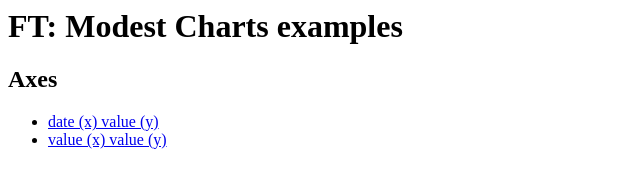
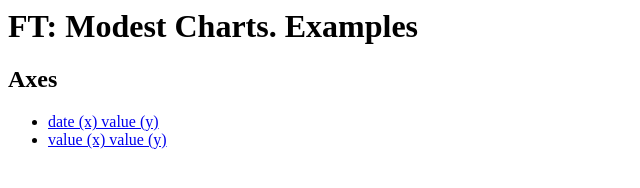
Before and after one commit to ft-interactive/ft-chart-examples, a website: page index.html in a window 1280 px wide. Shown: the whole page, without its empty margins (0-640 px from the left). Drawn offline with Linux system fonts and the light colour scheme.

Commit message:
capitalisation

```diff
--- a/index.html
+++ b/index.html
@@ -3,7 +3,7 @@
 	<title></title>
 </head>
 <body>
-	<h1>FT: Modest Charts examples</h1>
+	<h1>FT: Modest Charts. Examples</h1>
 	<h2>Axes</h2>
 	<ul>
 		<li><a href="app/axes-example1.html">date (x) value (y)</a></li>
```
